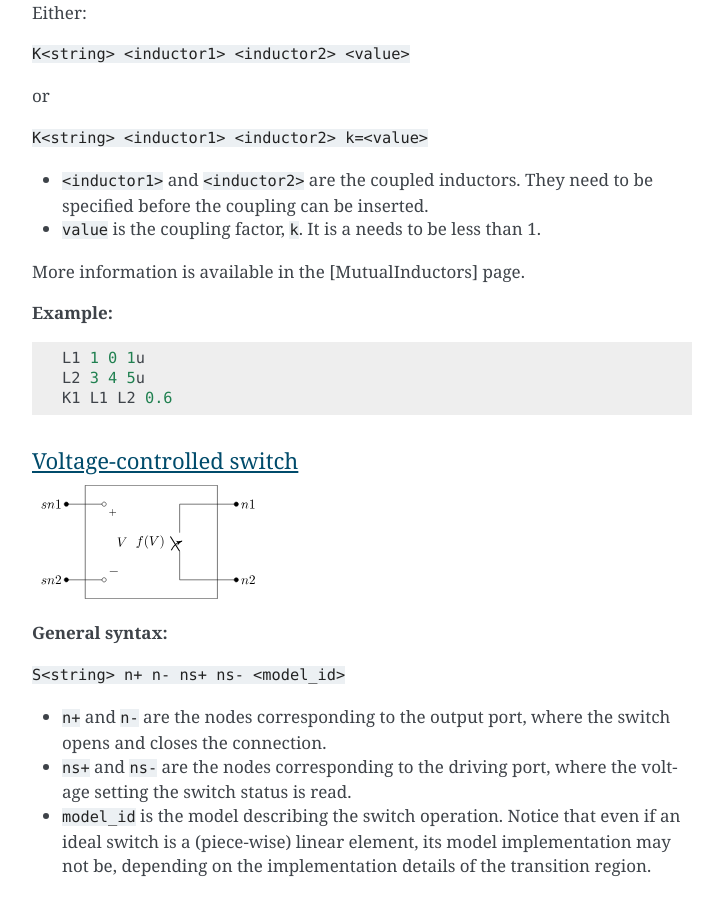
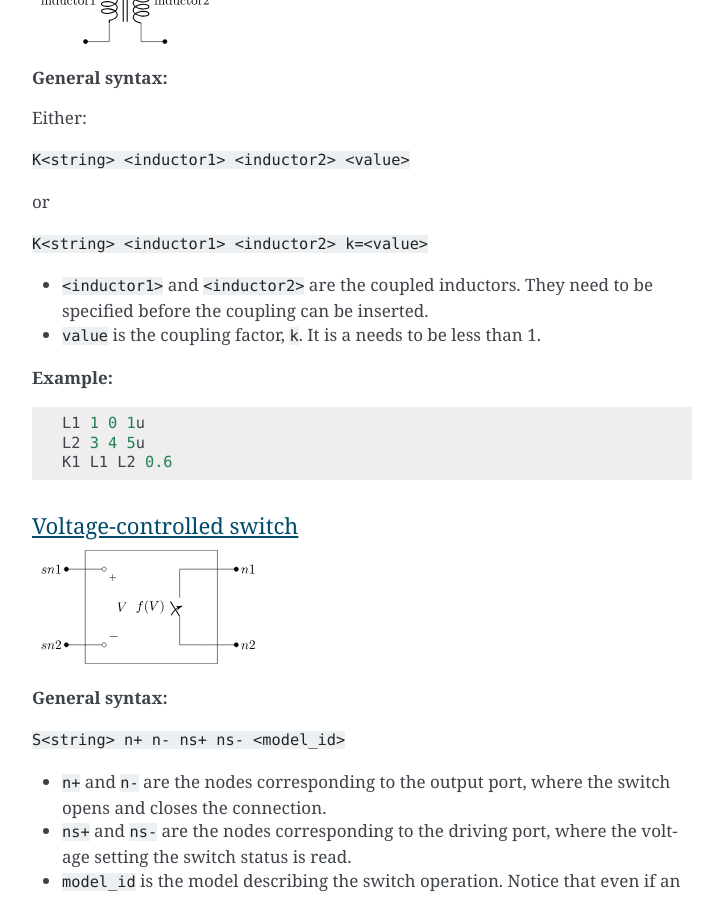
Before and after one commit to ahkab/ahkab, a Sphinx documentation site: the page built from doc/help/Netlist-Syntax.rst, in a window 1280 px wide and 900 px high, scrolled down 3875 px. Shown: the whole window, without its empty margins (388-1111 px from the left). Built offline with Sphinx 7.4.7, drawn with Linux system fonts in a browser that asks for light colours; formulas are drawn with MathJax 3.

Commit message:
DOC: Add mutual inductors images.

```diff
--- a/doc/help/Netlist-Syntax.rst
+++ b/doc/help/Netlist-Syntax.rst
@@ -119,6 +119,8 @@ Inductors
 Mutual Inductors
 ''''''''''''''''
 
+.. image:: ../images/elem/mutual_inductors.svg
+
 **General syntax:**
 
 Either:
@@ -133,8 +135,6 @@ or
    need to be specified before the coupling can be inserted.
 -  ``value`` is the coupling factor, ``k``. It is a needs to be less
    than 1.
-
-More information is available in the [MutualInductors] page.
 
 **Example:**
 
```
Also changed, not shown: doc/images/elem/mutual_inductors.svg (added), 1 other file.
